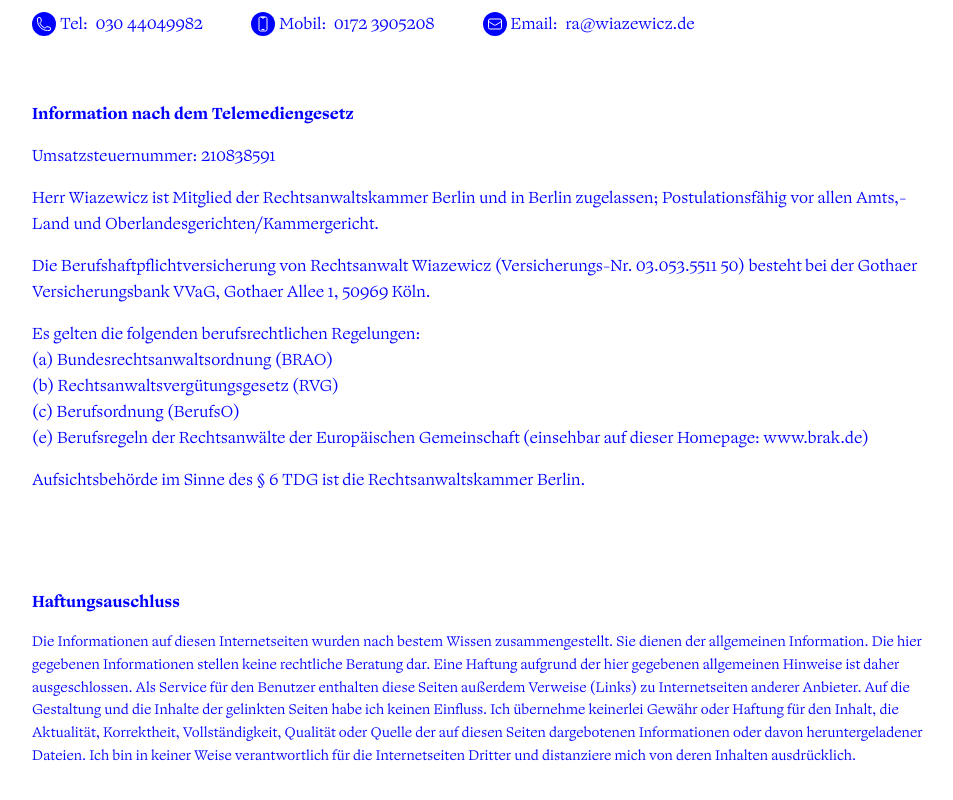
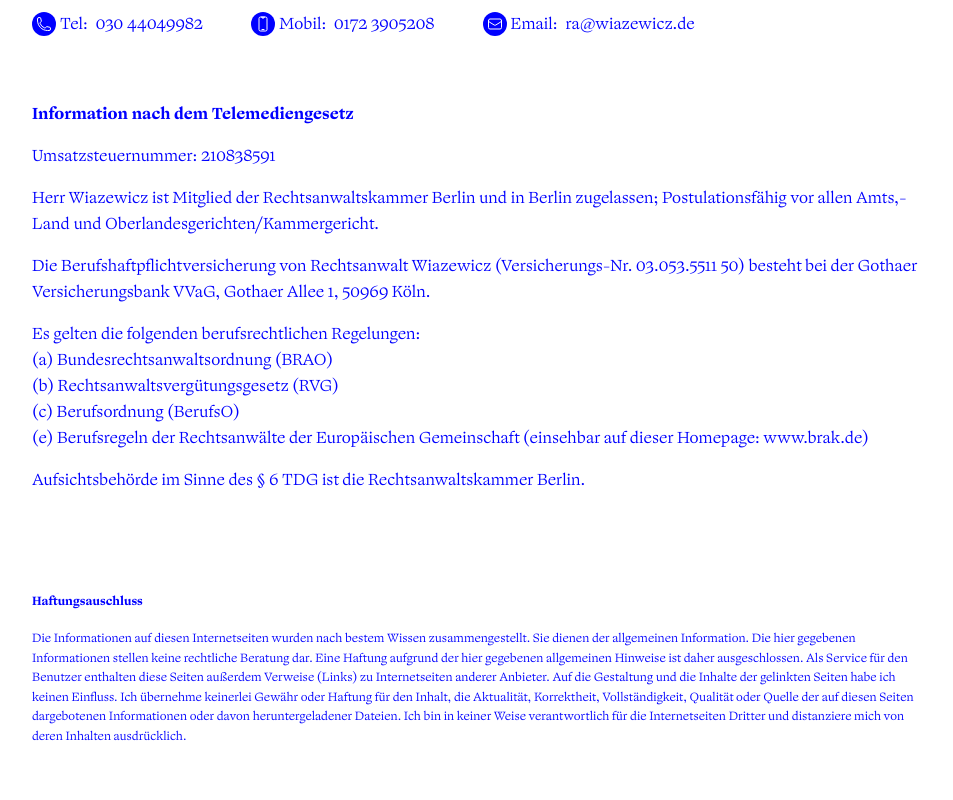
Before and after one commit to dreadbeard11/ra-wiazewicz, a Next.js app: page / in a window 1280 px wide. Shown: the part 914-1714 px from the top of the page, without its empty margins (158-1111 px from the left). Built offline with nearby package versions, Linux system fonts and the light colour scheme.

Commit message:
Update page.tsx

```diff
--- a/src/app/page.tsx
+++ b/src/app/page.tsx
@@ -112,9 +112,9 @@ export default function Index() {
               Berlin.
             </p>
           </div>
-          <div className="border-t border-current md:border-none pt-8 pb-40">
+          <div className="text-xs leading-loose border-t border-current md:border-none pt-8 pb-40">
             <h2 className="pb-4">Haftungsauschluss</h2>
-            <p className="text-sm leading-relaxed">
+            <p className="leading-relaxed">
             Die Informationen auf diesen Internetseiten wurden nach bestem
             Wissen zusammengestellt. Sie dienen der allgemeinen Information. Die
             hier gegebenen Informationen stellen keine rechtliche Beratung dar.
```
